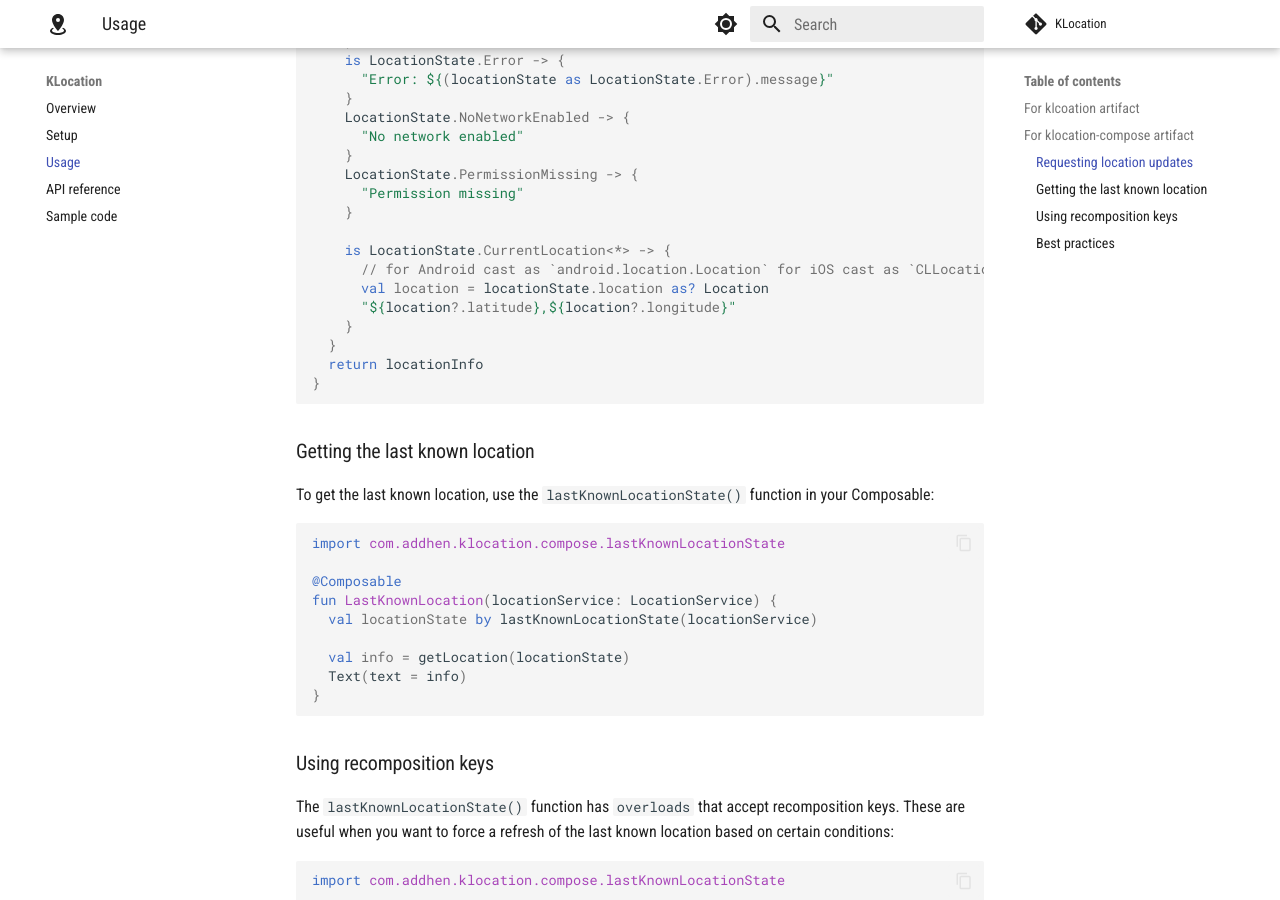
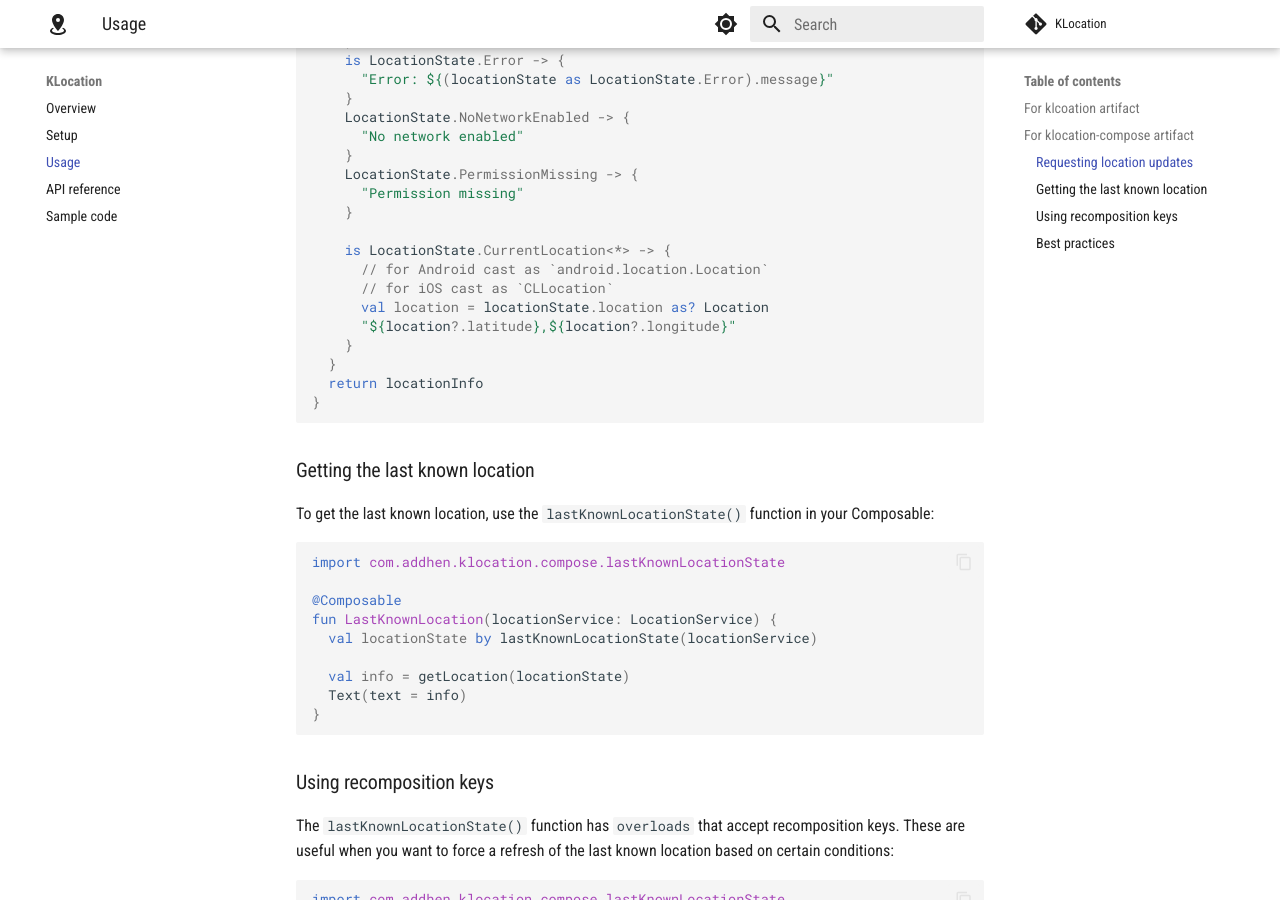
Before and after one commit to addhen/klocation, an MkDocs documentation site: the page built from docs/usage.md, in a window 1280 px wide and 900 px high, scrolled down 832 px. Built offline with MkDocs 1.6.1 and Material for MkDocs 9.7.7, drawn with Linux system fonts in a browser that asks for light colours; comment, search, counter and statistics services are not loaded.

Commit message:
Update docs

````diff
--- a/docs/usage.md
+++ b/docs/usage.md
@@ -42,7 +42,8 @@ private fun getLocation(locationState: LocationState): String {
     }
 
     is LocationState.CurrentLocation<*> -> {
-      // for Android cast as `android.location.Location` for iOS cast as `CLLocation`
+      // for Android cast as `android.location.Location`
+      // for iOS cast as `CLLocation`
       val location = locationState.location as? Location
       "${location?.latitude},${location?.longitude}"
     }
@@ -79,7 +80,10 @@ fun RefreshableLastLocation(
   locationService: LocationService,
   refreshTrigger: Boolean
 ) {
-    val lastLocationState by lastKnowLocationState(locationService, refreshTrigger)
+    val lastLocationState by lastKnowLocationState(
+      locationService,
+      refreshTrigger
+    )
     // Use lastLocationState as before...
 }
 ```
````
